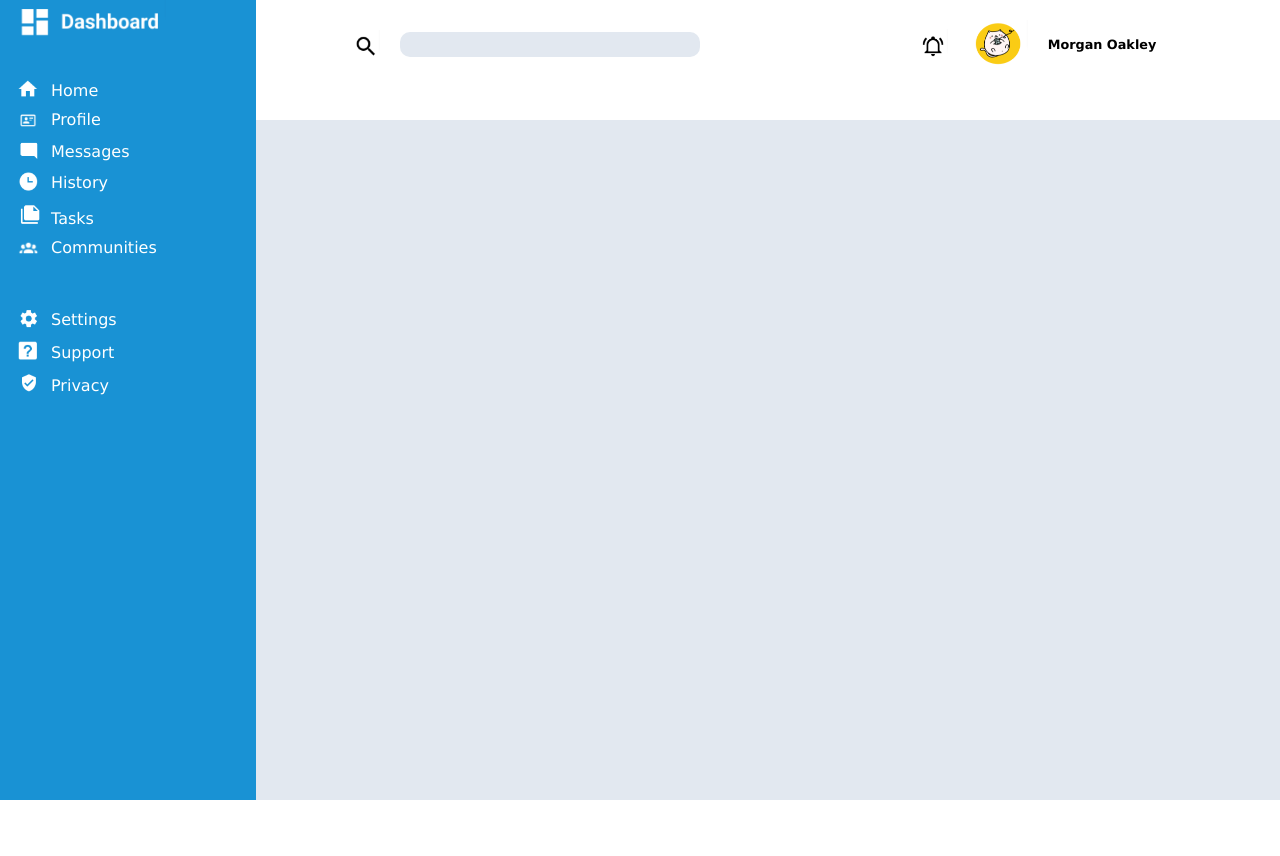
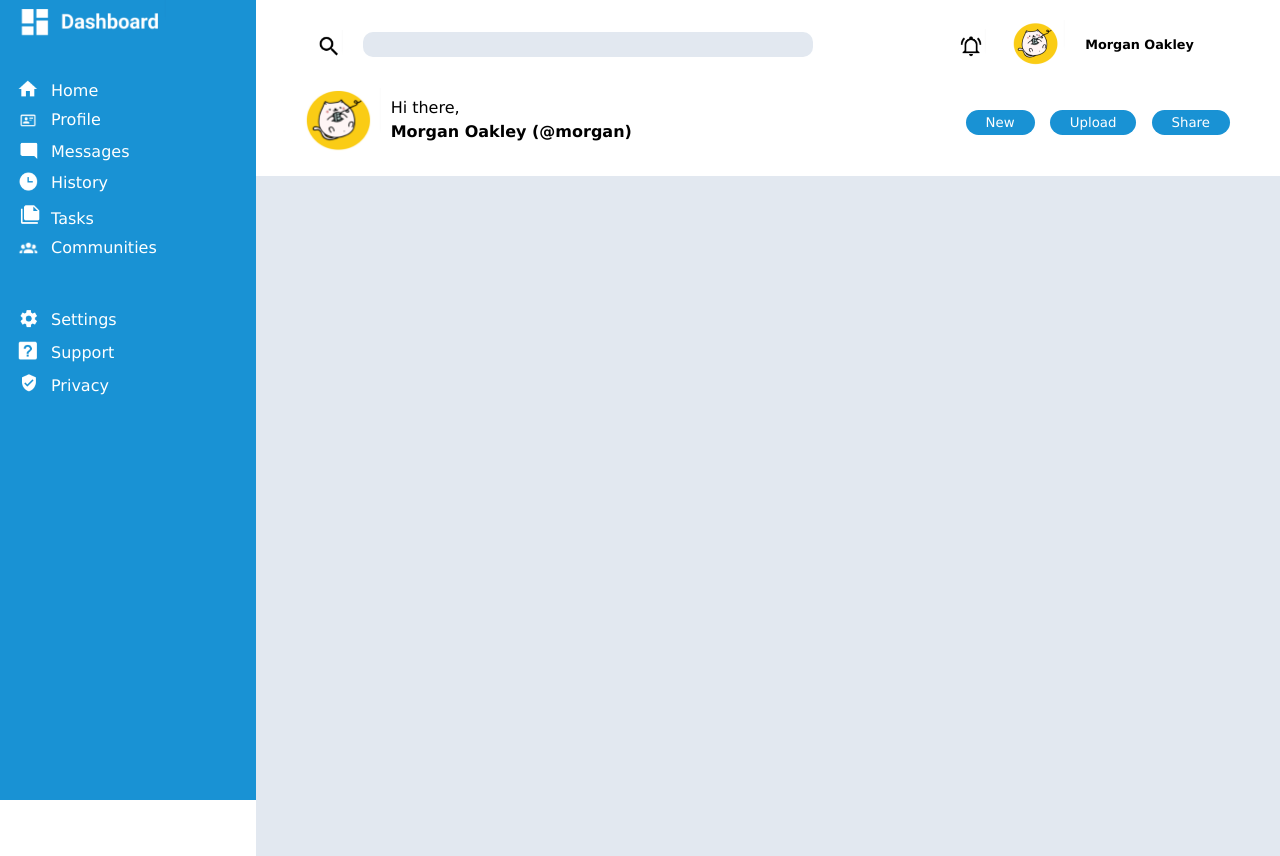
Before and after one commit to anasommer/TOP-admin-dashboard, a plain HTML site: page index.html in a window 1280 px wide. Before the commit the page ends 800 px from the top, so only its background shows below. Drawn offline with Linux system fonts and the light colour scheme.

Commit message:
header styling done

```diff
--- a/index.html
+++ b/index.html
@@ -24,6 +24,20 @@
           <span>Morgan Oakley</span>
         </div>
       </div>
+      <dev class="header-bottom">
+        <div class="user-info">
+          <img src="img/avatar-xl.png" alt="big user avatar" id="avatar-big" />
+          <div class="greeting">
+            <p>Hi there,</p>
+            <p>Morgan Oakley (@morgan)</p>
+          </div>
+        </div>
+        <div class="control-buttons">
+          <button>New</button>
+          <button>Upload</button>
+          <button>Share</button>
+        </div>
+      </dev>
     </div>
     <div class="sidebar">
       <a href="#"><img src="img/logo.png" alt="Logo" id="logo" /></a>
--- a/style.css
+++ b/style.css
@@ -71,25 +71,57 @@ a {
   align-items: center;
 }
 
+.header-bottom {
+  display: flex;
+  justify-content: space-between;
+  align-items: center;
+  margin: 20px 40px;
+}
+
 .search {
   display: flex;
   gap: 20px;
   align-items: center;
 }
 
+.user-info {
+  display: flex;
+  gap: 10px;
+}
+
 .header img {
   width: 30px;
 }
 
-#avatar-small {
+#avatar-small,
+#avatar-big {
   width: 20%;
+}
+
+.header-bottom button {
+  background-color: #1992d4;
+  border: none;
+  padding: 5px 20px;
+  color: #fff;
+  border-radius: 20px;
+  margin-right: 10px;
+  cursor: pointer;
+}
+
+.greeting {
+  margin-top: 10px;
+}
+
+.greeting p:nth-child(2) {
+  font-weight: bold;
+  margin-top: 5px;
 }
 
 input {
   background-color: #e2e8f0;
   border: none;
   border-radius: 10px;
-  width: 300px;
+  width: 450px;
   height: 25px;
 }
 
```
Also changed, not shown: img/avatar-xl.png (added).
